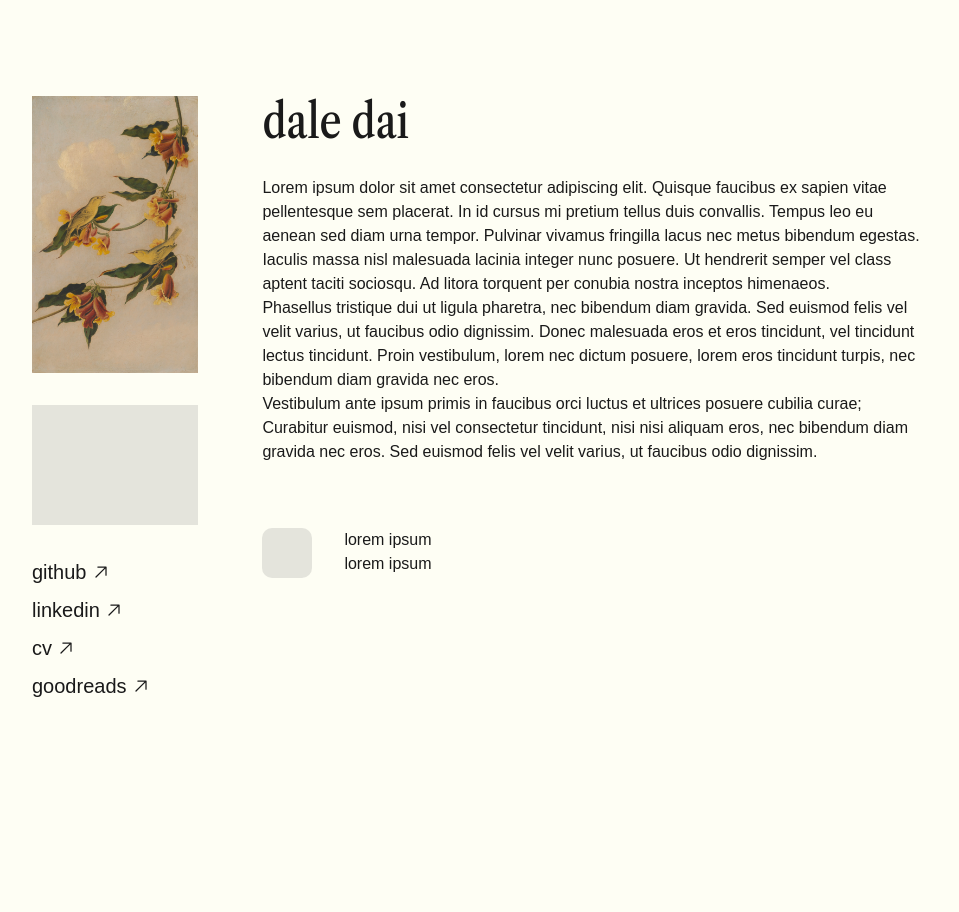
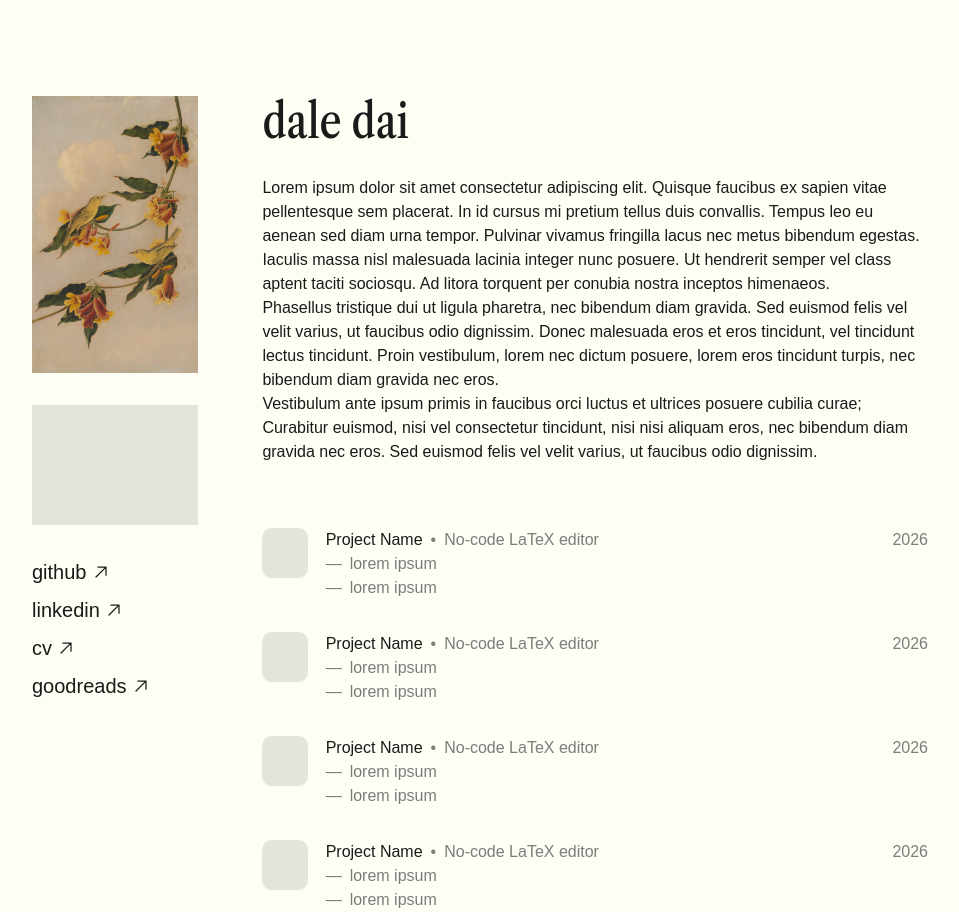
Before and after one commit to CouldNot/personal-website, a Next.js app: page / in a window 1280 px wide. Shown: the whole page, without its empty margins (160-1119 px from the left). Before the commit the page ends 800 px from the top, so only its background shows below. Built offline with nearby package versions, Linux system fonts and the light colour scheme; a web font is replaced by a local one.

Commit message:
Add basic project card component

```diff
--- a/src/app/components/ProjectCard.module.css
+++ b/src/app/components/ProjectCard.module.css
@@ -1,13 +1,41 @@
 .layout {
   display: flex;
   flex-direction: row;
-  gap: var(--spacing-lg);
+  gap: var(--spacing-md);
 }
 
 .infoStack {
   display: flex;
   flex-direction: column;
-  gap: var(--spacing-small);
+  gap: var(--spacing-xs);
+  width: 100%;
+}
+
+.titleRow {
+  display: flex;
+  flex-direction: row;
+  justify-content: space-between;
+}
+
+.titleSet {
+  display: flex;
+  flex-direction: row;
+  gap: var(--spacing-sm);
+}
+
+.projectDescription {
+  color: var(--color-muted);
+}
+
+.descriptionRow {
+  display: flex;
+  flex-direction: row;
+  gap: var(--spacing-sm);
+  color: var(--color-muted);
+}
+
+.projectYear {
+  color: var(--color-muted);
 }
 
 .placeholderIcon {
--- a/src/app/components/ProjectCard.tsx
+++ b/src/app/components/ProjectCard.tsx
@@ -5,8 +5,20 @@ export default function ProjectCard() {
     <div className={styles.layout}>
       <div className={styles.placeholderIcon}></div>
       <div className={styles.infoStack}>
-        <p>lorem ipsum</p>
-        <p>lorem ipsum</p>
+        <div className={styles.titleRow}>
+          <div className={styles.titleSet}>
+            <p>Project Name</p>
+            <span className={styles.projectDescription}>•</span>
+            <p className={styles.projectDescription}>No-code LaTeX editor</p>
+          </div>
+          <p className={styles.projectYear}>2026</p>
+        </div>
+        {Array.from({ length: 2 }, (_, i) => (
+          <div key={i} className={styles.descriptionRow}>
+            <span>—</span>
+            <p>lorem ipsum</p>
+          </div>
+        ))}
       </div>
     </div>
   );
--- a/src/app/page.module.css
+++ b/src/app/page.module.css
@@ -71,10 +71,10 @@
   margin-top: var(--spacing-xl);
 }
 
-.projectsPlaceholder {
+.projectContainer {
   display: flex;
   flex-direction: column;
-  gap: var(--spacing-md);
+  gap: var(--spacing-lg);
 }
 
 .projectCard {
--- a/src/app/page.tsx
+++ b/src/app/page.tsx
@@ -85,8 +85,10 @@ export default function Home() {
         </section>
 
         <section className={styles.projects}>
-          <div className={styles.projectsPlaceholder}>
-            <ProjectCard></ProjectCard>
+          <div className={styles.projectContainer}>
+            {Array.from({ length: 4 }, (_, i) => (
+              <ProjectCard key={i}></ProjectCard>
+            ))}
           </div>
         </section>
       </main>
```
